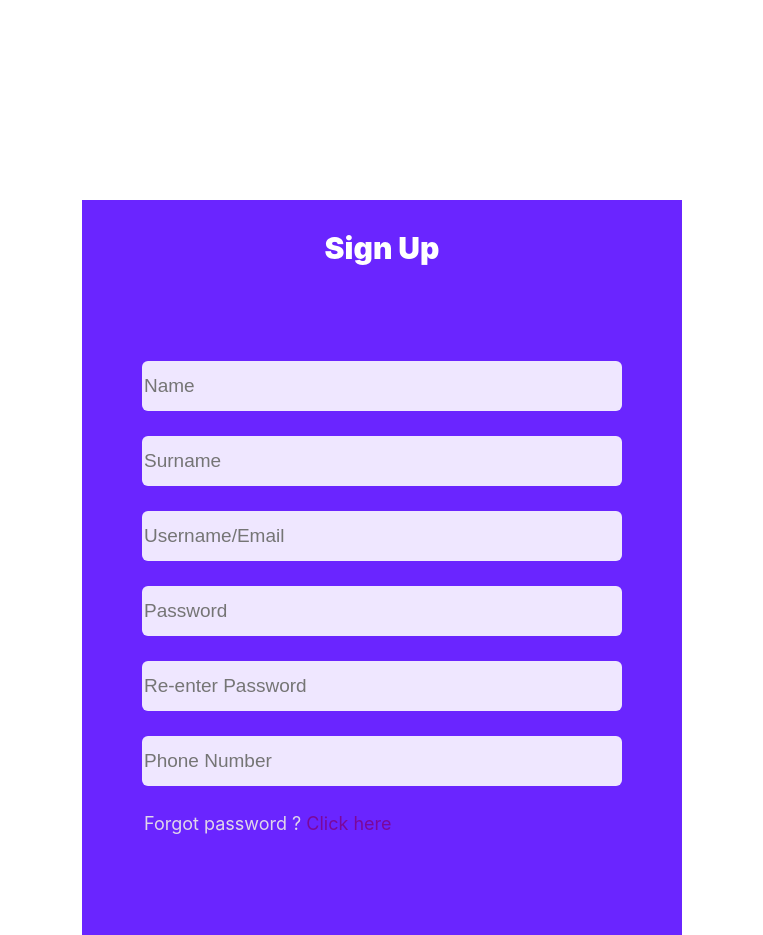
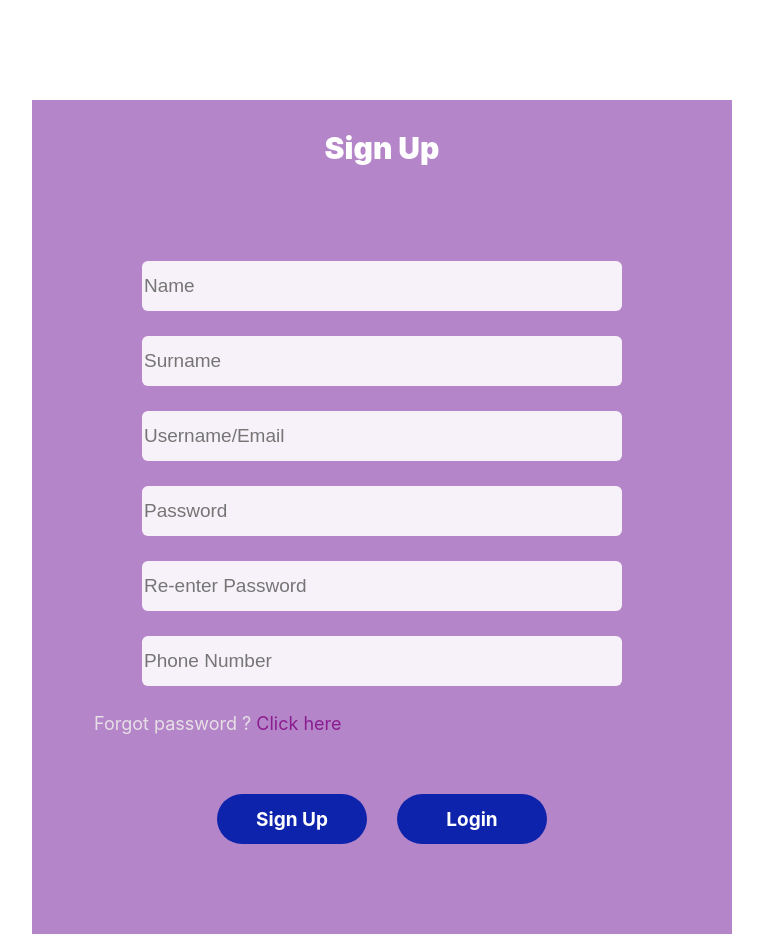
Before and after one commit to ynhx/clocking-system, a React (Create React App) app: page / in a window 1280 px wide. Shown: the top 935 px of the page, without its empty margins (258-1021 px from the left). Built offline with nearby package versions, Linux system fonts and the light colour scheme.

Commit message:
Implemented a login and sign up button

```diff
--- a/src/Components/LoginSignUp/LoginSignUp.css
+++ b/src/Components/LoginSignUp/LoginSignUp.css
@@ -2,9 +2,9 @@
   display: flex;
   flex-direction: column;
   margin: auto;
-  margin-top: 200px;
-  width: 600px;
-  background-color: rgba(81, 0, 255, 0.855);
+  margin-top: 100px;
+  width: 700px;
+  background-color: rgba(161, 103, 187, 0.793);
   padding-bottom: 30px;
 }
 
@@ -17,11 +17,6 @@
     margin-top: 30px;
 
 }
-.text{
-   color: white;
-   font-size: 30px;
-   font-weight: 1000;
-}
 .underline{
     width: 61px;
     height: 6px;
@@ -29,6 +24,12 @@
     background-radius: 9px;
 
  }
+.text{
+   color: white;
+   font-size: 30px;
+   font-weight: 1000;
+}
+
 .inputs{
    margin-top: 55px;
    display: flex;
@@ -71,20 +72,19 @@
 .submit-container{
     display: flex;
     gap: 30px;
-   margin: 100px auto;
-   justify-content: center;
+    margin: 60px auto;
 }
 .submit{
    display: flex;
    justify-content: center;
    align-items: center;
-    width: 200px;
+   width: 150px;
    height: 50px;
    color: white;
-    background: #cdd5d5e6; /* A cleaner RGBA color */
+   background: #0e23ab;
    border-radius: 50px;
-    font-size: 20px;
-    font-weight: bold; /* Simplified */
+   font-size: 19px;
+   font-weight: 700;
    cursor: pointer;
-    transition: background 0.3s ease; /* Adding smooth hover effect */
+
 }
--- a/src/Components/LoginSignUp/LoginSignUp.jsx
+++ b/src/Components/LoginSignUp/LoginSignUp.jsx
@@ -35,9 +35,10 @@ const LoginSignUp = () => {
             </div>
         </div>
         <div className="Forgot-password">Forgot password ? <span>Click here</span></div>
+
         <div className="submit-container">
-            <div className="Submit">Sign Up</div>
-            <div className="Submit">Login</div>
+            <div className="submit">Sign Up</div>
+            <div className="submit">Login</div>
         </div>
     </div>
   )
--- a/src/index.css
+++ b/src/index.css
@@ -6,7 +6,7 @@ body {
   -webkit-font-smoothing: antialiased;
   -moz-osx-font-smoothing: grayscale;
   height: 100px;
-  background: linear-gradient(hsl(225, 11%, 93%));
+  background: linear-gradient(hsl(225, 90%, 28%));
 }
 
 code {
```
Lines whose indentation alone changed are shown as unchanged.
